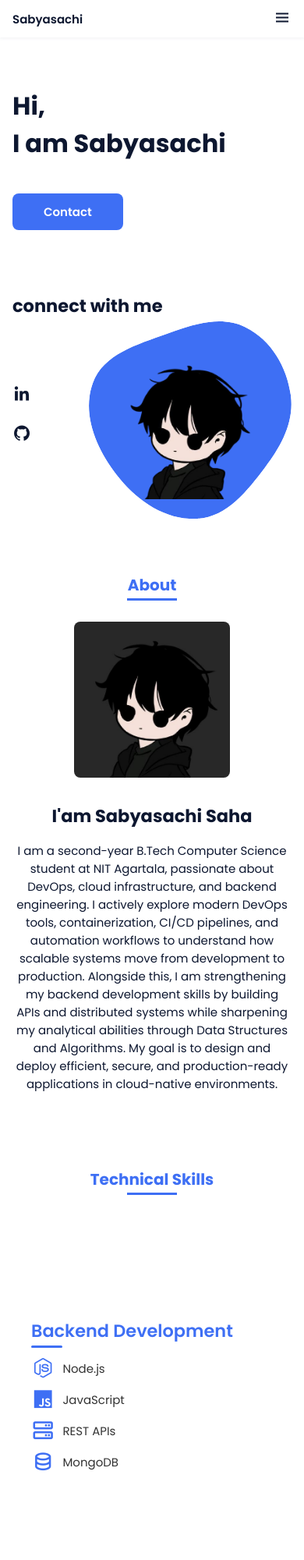
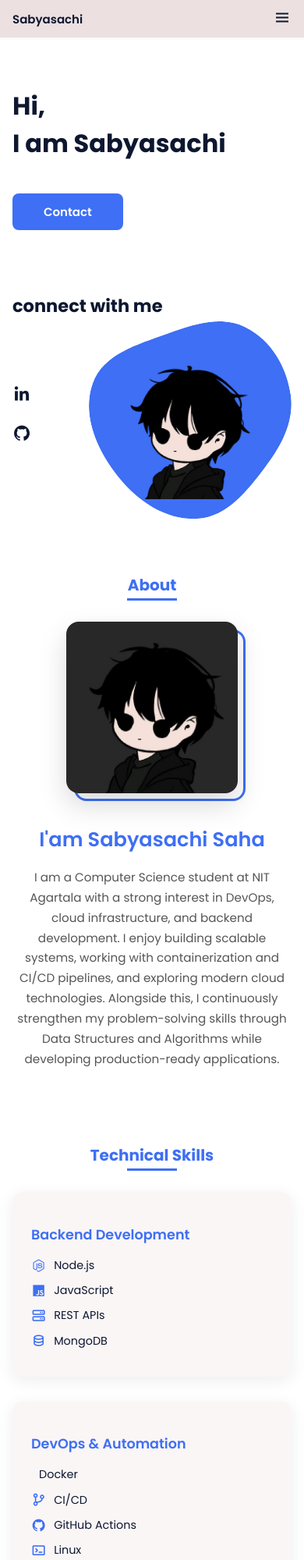
Before and after one commit to Sab-429/My-portfolio, a plain HTML site: page portfolio-responsive-complete/index.html in a window 390 px wide. Shown: the top 2000 px of the page at 78% size. Drawn offline with nearby package versions, Linux system fonts and the light colour scheme.

Commit message:
responsive project set row wise

```diff
--- a/portfolio-responsive-complete/assets/scss/styles.scss
+++ b/portfolio-responsive-complete/assets/scss/styles.scss
@@ -2,7 +2,7 @@
 @import url('https://fonts.googleapis.com/css2?family=Poppins:wght@400;600;700&display=swap');
 
 /*===== VARIABLES CSS =====*/
-:root{
+:root {
     --header-height: 3rem;
     --font-semi: 600;
 
@@ -31,7 +31,7 @@
     --z-back: -10;
     --z-fixed: 100;
 
-    @media screen and (min-width: 968px){
+    @media screen and (min-width: 968px) {
         --big-font-size: 3.5rem;
         --h2-font-size: 2rem;
         --normal-font-size: 1rem;
@@ -40,37 +40,47 @@
 }
 
 /*===== BASE =====*/
-*,::before,::after{
+*,
+::before,
+::after {
     box-sizing: border-box;
 }
-html{
+
+html {
     scroll-behavior: smooth;
 }
-body{
+
+body {
     margin: var(--header-height) 0 0 0;
     font-family: var(--body-font);
     font-size: var(--normal-font-size);
     color: var(--second-color);
 }
-h1,h2,p{
+
+h1,
+h2,
+p {
     margin: 0;
 }
-ul{
+
+ul {
     margin: 0;
     padding: 0;
     list-style: none;
 }
-a{
+
+a {
     text-decoration: none;
 }
-img{
+
+img {
     max-width: 100%;
     height: auto;
     display: block;
 }
 
 /*===== CLASS CSS ===== */
-.section-title{
+.section-title {
     position: relative;
     font-size: var(--h2-font-size);
     color: var(--first-color);
@@ -78,7 +88,7 @@ img{
     margin-bottom: var(--mb-4);
     text-align: center;
 
-    &::after{
+    &::after {
         position: absolute;
         content: '';
         width: 64px;
@@ -90,38 +100,40 @@ img{
         background-color: var(--first-color);
     }
 }
-.section{
+
+.section {
     padding-top: 3rem;
     padding-bottom: 2rem;
 }
 
 /*===== LAYOUT =====*/
-.bd-grid{
+.bd-grid {
     max-width: 1024px;
     display: grid;
     margin-left: var(--mb-2);
     margin-right: var(--mb-2);
 }
-.l-header{
+
+.l-header {
     width: 100%;
     position: fixed;
     top: 0;
     left: 0;
     z-index: var(--z-fixed);
-    background-color: #fff;
-    box-shadow: 0 1px 4px rgba(146,161,176,.15);
+    background-color: #ece0e0;
+    box-shadow: 0 1px 4px rgba(146, 161, 176, .15);
 }
 
 /*===== NAV =====*/
-.nav{
+.nav {
     height: var(--header-height);
     display: flex;
     justify-content: space-between;
     align-items: center;
     font-weight: var(--font-semi);
 
-    &__menu{
-        @media screen and (max-width: 767px){
+    &__menu {
+        @media screen and (max-width: 767px) {
             position: fixed;
             top: var(--header-height);
             right: -100%;
@@ -132,17 +144,19 @@ img{
             transition: .5s;
         }
     }
-    &__item{
+
+    &__item {
         margin-bottom: var(--mb-4);
     }
-    &__link{
+
+    &__link {
         position: relative;
         color: #fff;
 
-        &:hover{
+        &:hover {
             position: relative;
 
-            &::after{
+            &::after {
                 position: absolute;
                 content: '';
                 width: 100%;
@@ -153,17 +167,20 @@ img{
             }
         }
     }
-    &__logo{
+
+    &__logo {
         color: var(--second-color);
     }
-    &__toggle{
+
+    &__toggle {
         color: var(--second-color);
         font-size: 1.5rem;
         cursor: pointer;
     }
 }
+
 /*Active menu*/
-.active-link::after{
+.active-link::after {
     position: absolute;
     content: '';
     width: 100%;
@@ -174,59 +191,63 @@ img{
 }
 
 /*=== Show menu ===*/
-.show{
+.show {
     right: 0;
 }
 
 /*===== HOME =====*/
-.home{
+.home {
     position: relative;
     row-gap: 5rem;
     padding: 4rem 0 5rem;
 
-    &__data{
+    &__data {
         align-self: center;
     }
-    &__title{
+
+    &__title {
         font-size: var(--big-font-size);
         margin-bottom: var(--mb-5);
 
-        &-color{
+        &-color {
             color: var(--first-color);
         }
     }
-    &__social{
+
+    &__social {
         display: flex;
         flex-direction: column;
-        &-icon{
+
+        &-icon {
             width: max-content;
             margin-bottom: var(--mb-2);
             font-size: 1.5rem;
             color: var(--second-color);
 
-            &:hover{
+            &:hover {
                 color: var(--first-color);
             }
         }
     }
 
-    &__img{
+    &__img {
         position: absolute;
         right: 0;
         bottom: 0;
         width: 260px;
     }
-    &__blob{
+
+    &__blob {
         fill: var(--first-color);
 
-        &-img{
+        &-img {
             width: 360px;
         }
     }
 }
 
 /*BUTTONS*/
-.button{
+.button {
     display: inline-block;
     background-color: var(--first-color);
     color: #fff;
@@ -235,29 +256,82 @@ img{
     border-radius: .5rem;
     transition: .3s;
 
-    &:hover{
-        box-shadow: 0px 10px 36px rgba(0,0,0,.15);
+    &:hover {
+        box-shadow: 0px 10px 36px rgba(0, 0, 0, .15);
     }
 }
 
 /* ===== ABOUT =====*/
-.about{
-    &__container{
-        row-gap: 2rem;
+/* ===== ABOUT =====*/
+.about {
+
+    &__container {
+        display: grid;
+        grid-template-columns: 1fr;
+        gap: 2.5rem;
+        align-items: center;
         text-align: center;
-    }
-    &__subtitle{
-        margin-bottom: var(--mb-2);
+        margin-top: 2rem;
     }
 
-    &__img{
+    &__img {
         justify-self: center;
+        position: relative;
 
-        & img{
-            width: 200px;
-            border-radius: .5rem;
+        img {
+            width: 220px;
+            border-radius: 1rem;
+            box-shadow: 0px 15px 35px rgba(0, 0, 0, 0.15);
+            transition: transform .4s ease;
+        }
+
+        img:hover {
+            transform: scale(1.05);
         }
     }
+
+    &__subtitle {
+        font-size: 1.6rem;
+        font-weight: var(--font-semi);
+        color: var(--first-color);
+        margin-bottom: 1rem;
+    }
+
+    &__text {
+        font-size: .95rem;
+        line-height: 1.7;
+        color: #555;
+        max-width: 600px;
+        margin: auto;
+    }
+}
+
+@media screen and (min-width: 768px) {
+
+    .about__container {
+        grid-template-columns: 1fr 1.3fr;
+        text-align: left;
+    }
+
+    .about__text {
+        margin: 0;
+    }
+
+    .about__img img {
+        width: 260px;
+    }
+}
+
+.about__img::after {
+    content: "";
+    position: absolute;
+    width: 220px;
+    height: 220px;
+    border: 3px solid var(--first-color);
+    border-radius: 1rem;
+    top: 10px;
+    left: 10px;
+    z-index: -1;
 }
 
 /* ===== SKILLS =====*/
@@ -266,41 +340,49 @@ img{
     &__container {
         display: grid;
         grid-template-columns: repeat(auto-fit, minmax(250px, 1fr));
-    gap: 2.5rem;
+        gap: 2rem;
         margin-top: 2rem;
     }
 
-  &__data {
-    display: flex;
-    align-items: center;
-    gap: 12px;
-    padding: 1rem 1.2rem;
+    &__card {
+        background: #faf6f6;
+        padding: 1.5rem;
         border-radius: 0.8rem;
-    background-color: #fff;
         box-shadow: 0px 5px 20px rgba(14, 36, 49, 0.08);
         transition: all 0.3s ease;
     }
 
-  &__data:hover {
+    &__card:hover {
         transform: translateY(-6px);
         box-shadow: 0px 15px 35px rgba(14, 36, 49, 0.15);
     }
 
-  &__icon {
-    font-size: 1.5rem;
+    &__category {
+        font-size: 1.1rem;
+        font-weight: var(--font-semi);
+        margin-bottom: 1rem;
         color: var(--first-color);
     }
 
-  &__names {
+    &__list {
+        list-style: none;
+        padding: 0;
+    }
+
+    &__list li {
         display: flex;
         align-items: center;
         gap: 10px;
+        margin-bottom: 0.7rem;
+        font-size: 0.9rem;
     }
 
-  &__bar {
-    display: none; // remove old static bar completely
+    &__list i {
+        font-size: 1.2rem;
+        color: var(--first-color);
     }
 }
+
 /* ===== WORK / PROJECTS ===== */
 .work {
     padding: var(--mb-6) 0;
@@ -336,6 +418,33 @@ img{
         color: #555;
         margin-bottom: 1rem;
         line-height: 1.6;
+    }
+
+    &__highlights--collapsed {
+        max-height: 90px;
+        overflow: hidden;
+        position: relative;
+    }
+
+    .view-more-btn {
+        position: absolute;
+        bottom: 30px;
+        right: 8px;
+        opacity:2;
+        background: #051b42;
+        color: white;
+
+        border: none;
+        border-radius: 6px;
+
+        padding: 6px 10px;
+        font-size: 0.8rem;
+
+        cursor: pointer;
+    }
+
+    .view-more-btn:hover {
+        background: #555;
     }
 
     &__tech {
@@ -385,8 +494,8 @@ img{
 
 
 /* ===== CONTACT =====*/
-.contact{
-    &__input{
+.contact {
+    &__input {
         width: 100%;
         font-size: var(--normal-font-size);
         font-weight: var(--font-semi);
@@ -396,7 +505,8 @@ img{
         outline: none;
         margin-bottom: var(--mb-4);
     }
-    &__button{
+
+    &__button {
         display: block;
         border: none;
         outline: none;
@@ -407,165 +517,181 @@ img{
 }
 
 /* ===== FOOTER =====*/
-.footer{
+.footer {
     background-color: var(--second-color);
     color: #fff;
     text-align: center;
     font-weight: var(--font-semi);
     padding: 2rem 0;
 
-    &__title{
+    &__title {
         font-size: 2rem;
         margin-bottom: var(--mb-4);
     }
-    &__social{
+
+    &__social {
         margin-bottom: var(--mb-4);
     }
-    &__icon{
+
+    &__icon {
         font-size: 1.5rem;
         color: #fff;
         margin: 0 var(--mb-2);
     }
-    &__copy{
+
+    &__copy {
         font-size: var(--smaller-font-size);
     }
 }
 
 /* ===== MEDIA QUERIES=====*/
-@media screen and (max-width: 320px){
-    .home{
+@media screen and (max-width: 320px) {
+    .home {
         row-gap: 2rem;
 
-        &__img{
+        &__img {
             width: 200px;
         }
     }
 }
 
-@media screen and (min-width: 576px){
-    .home{
+@media screen and (min-width: 576px) {
+    .home {
         padding: 4rem 0 2rem;
-        &__social{
+
+        &__social {
             padding-top: 0;
             padding-bottom: 2.5rem;
             flex-direction: row;
             align-self: flex-end;
 
-            &-icon{
+            &-icon {
                 margin-bottom: 0;
                 margin-right: var(--mb-4);
             }
         }
-        &__img{
+
+        &__img {
             width: 300px;
             bottom: 25%;
         }
     }
 
-    .about__container{
-        grid-template-columns: repeat(2,1fr);
+    .about__container {
+        grid-template-columns: repeat(2, 1fr);
         align-items: center;
         text-align: initial;
     }
 
-    .skills__container{
+    .skills__container {
         grid-template-columns: .7fr;
         justify-content: center;
         column-gap: 1rem;
     }
 
-    .work__container{
-        grid-template-columns: repeat(2,1fr);
+    .work__container {
+        grid-template-columns: repeat(2, 1fr);
         column-gap: 2rem;
         padding-top: 2rem;
     }
 
-    .contact{
-        &__form{
+    .contact {
+        &__form {
             width: 360px;
-            padding-top: 2rem ;
+            padding-top: 2rem;
         }
-        &__container{
+
+        &__container {
             justify-items: center;
         }
     }
 }
 
-@media screen and (min-width: 768px){
-    body{
+@media screen and (min-width: 768px) {
+    body {
         margin: 0;
     }
-    .section{
+
+    .section {
         padding-top: 4rem;
         padding-bottom: 3rem;
     }
 
-    .section-title{
+    .section-title {
         margin-bottom: var(--mb-6);
 
-        &::after{
+        &::after {
             width: 80px;
             top: 3rem;
         }
     }
 
-    .nav{
+    .nav {
         height: calc(var(--header-height) + 1.5rem);
-        &__list{
+
+        &__list {
             display: flex;
             padding-top: 0;
         }
-        &__item{
+
+        &__item {
             margin-left: var(--mb-6);
             margin-bottom: 0;
         }
-        &__toggle{
+
+        &__toggle {
             display: none;
         }
-        &__link{
+
+        &__link {
             color: var(--second-color);
         }
     }
-    .home{
+
+    .home {
         padding: 8rem 0 2rem;
 
-        &__img{
+        &__img {
             width: 400px;
             bottom: 10%;
         }
     }
 
-    .about{
-        &__container{
+    .about {
+        &__container {
             padding-top: 2rem;
         }
-        &__img{
-            & img{
+
+        &__img {
+            & img {
                 width: 300px;
             }
         }
     }
-    .skills__container{
-        grid-template-columns: repeat(2,1fr);
+
+    .skills__container {
+        grid-template-columns: repeat(2, 1fr);
         column-gap: 2rem;
         align-items: center;
         text-align: initial;
     }
-    .work__container{
-        grid-template-columns: repeat(3,1fr);
+
+    .work__container {
+        grid-template-columns: repeat(3, 1fr);
         column-gap: 2rem;
     }
 }
 
-@media screen and (min-width: 992px){
-    .bd-grid{
+@media screen and (min-width: 992px) {
+    .bd-grid {
         margin-left: auto;
         margin-right: auto;
     }
-    .home{
+
+    .home {
         padding: 10rem 0 2rem;
 
-        &__img{
+        &__img {
             width: 450px;
         }
     }
--- a/portfolio-responsive-complete/index.html
+++ b/portfolio-responsive-complete/index.html
@@ -111,16 +111,13 @@
           <div>
             <h2 class="about__subtitle">I'am Sabyasachi Saha</h2>
             <p class="about__text">
-              I am a second-year B.Tech Computer Science student at NIT
-              Agartala, passionate about DevOps, cloud infrastructure, and
-              backend engineering. I actively explore modern DevOps tools,
-              containerization, CI/CD pipelines, and automation workflows to
-              understand how scalable systems move from development to
-              production. Alongside this, I am strengthening my backend
-              development skills by building APIs and distributed systems while
-              sharpening my analytical abilities through Data Structures and
-              Algorithms. My goal is to design and deploy efficient, secure, and
-              production-ready applications in cloud-native environments.
+              I am a Computer Science student at NIT Agartala with a strong
+              interest in DevOps, cloud infrastructure, and backend development.
+              I enjoy building scalable systems, working with containerization
+              and CI/CD pipelines, and exploring modern cloud technologies.
+              Alongside this, I continuously strengthen my problem-solving
+              skills through Data Structures and Algorithms while developing
+              production-ready applications.
             </p>
           </div>
         </div>
@@ -189,7 +186,8 @@
                 Anonymous-message from any person to the user via a URL using
                 advance dev tools
               </p>
-              <div class="work__highlights">
+
+              <div class="work__highlights work__highlights--collapsed">
                 <ul>
                   <li>Deployed on AWS EC2 (Ubuntu 24.04 – t3.micro)</li>
                   <li>Containerized using Docker & Docker Compose</li>
@@ -197,9 +195,8 @@
                   <li>Enabled HTTPS using Let's Encrypt (Certbot)</li>
                   <li>Cloudflare DNS + Proxy integration</li>
                   <li>Secured MongoDB Atlas with IP-restricted access</li>
-                  <li>JWT Based Authentication(Next-auth)</li>
+                  <li>JWT Based Authentication (Next-auth)</li>
                   <li>shadcn for customised UI design</li>
-                  <li></li>
                 </ul>
               </div>
 
@@ -207,7 +204,7 @@
                 <span>AWS</span>
                 <span>Nextjs</span>
                 <span>Mongodb</span>
-                <span>cloudfare</span>
+                <span>cloudflare</span>
               </div>
 
               <div class="work__links">
@@ -218,14 +215,16 @@
                 >
                   <i class="bx bxl-github"></i> View Code
                 </a>
+
                 <a
                   href="https://anonymous.sabyasachisaha.in"
                   target="_blank"
                   class="work__button work__repo"
                 >
-                  <i class="bx bxl-github"></i>Live Deploy
+                  <i class="bx bx-link-external"></i> Live Deploy
                 </a>
               </div>
+              <button class="view-more-btn">View More</button>
             </div>
           </div>
 
```
Also changed, not shown: portfolio-responsive-complete/assets/js/main.js (+18 -3 lines), portfolio-responsive-complete/assets/css/styles.css, 1 other file. Lines whose indentation alone changed are shown as unchanged.
